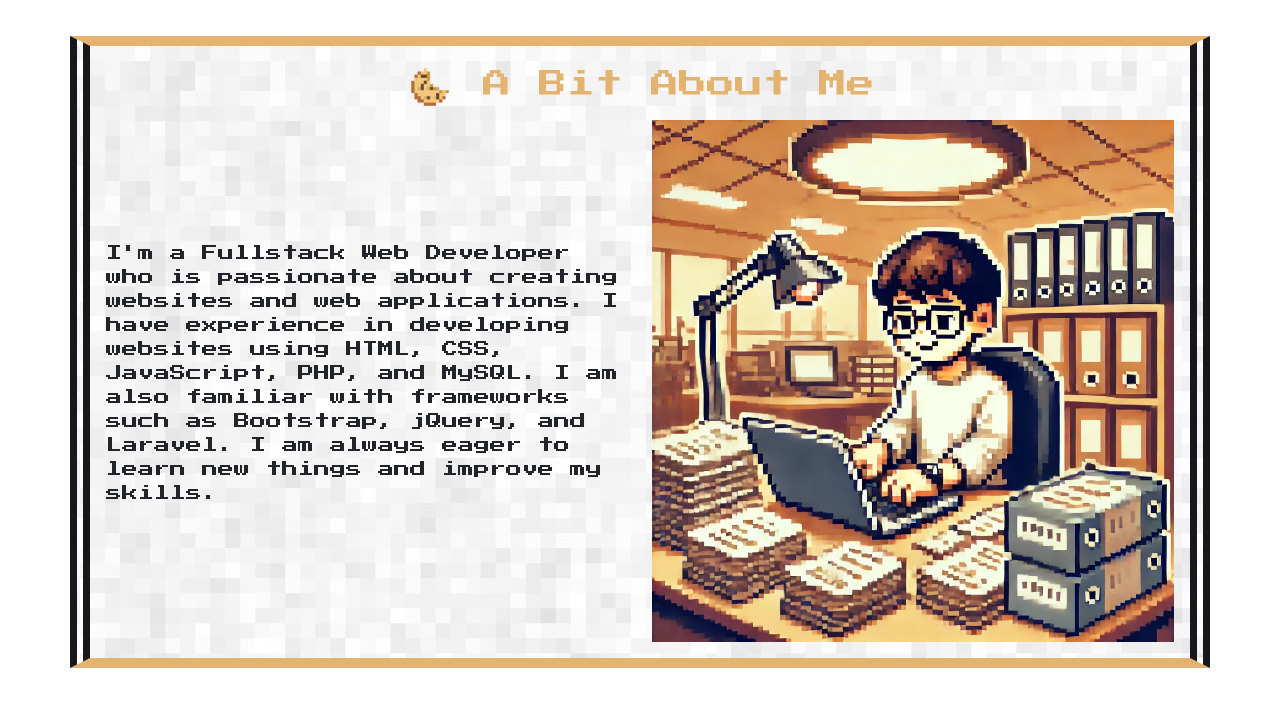
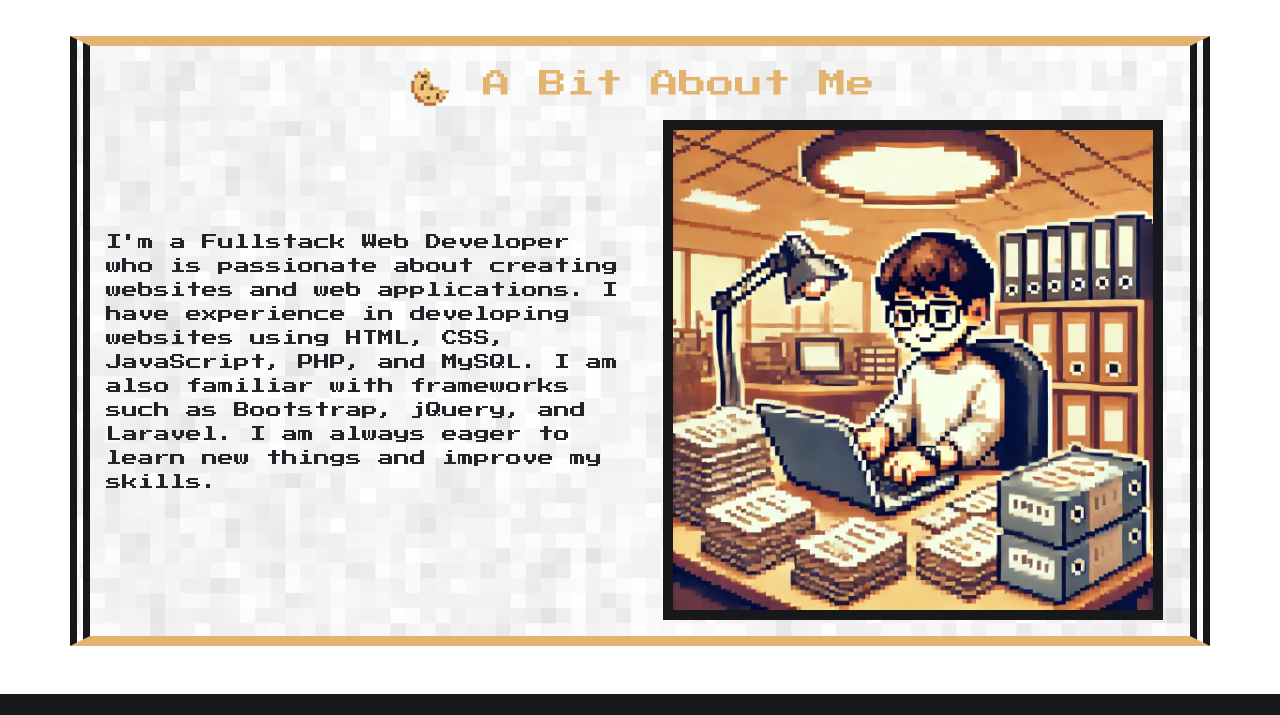
Before and after one commit to raihan-ys/raihan-ys.github.io, a website: page index.html in a window 1280 px wide. Shown: the part 770-1485 px from the top of the page. Drawn offline with Linux system fonts and the light colour scheme.

Commit message:
Update custom.css
Add a border to my image in "about" section".

```diff
--- a/assets/custom.css
+++ b/assets/custom.css
@@ -139,12 +139,12 @@ nav .navbar-toggler {
 #about h3 {
 	color: #e4b36f;
 }
-#about h3 img{
+#about h3 img {
 	height: 50px;
 }
-#about row img {
+#about .img-fluid {
 	max-height: 500px;
-	border: rgb(22, 24, 27) dashed 5px;
+	border: rgb(22, 24, 27) 10px solid;
 }
 /* /.about */
 
```
